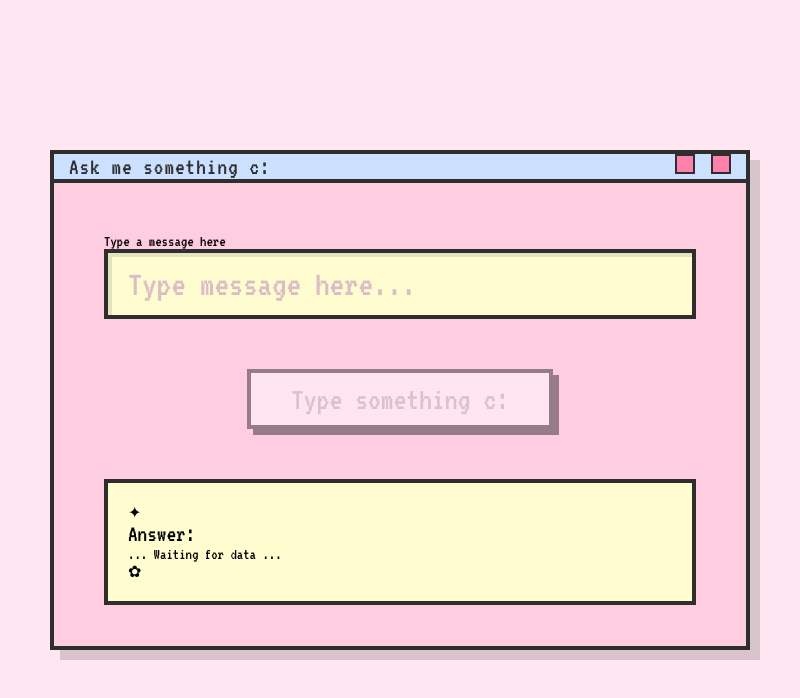
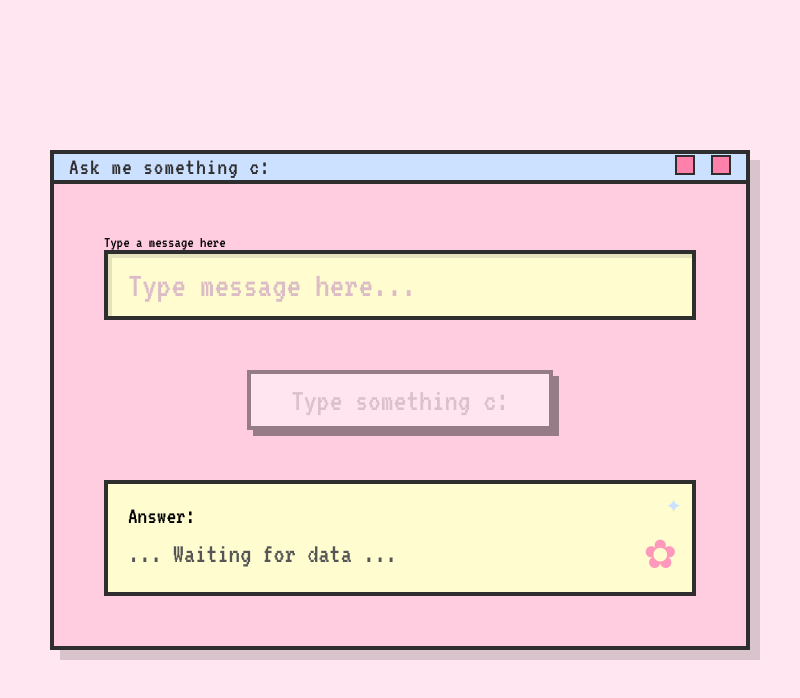
Before and after one commit to oskaars/IoT-voice-project, an Electron app: page public/index.html in a window 800 px wide. Drawn offline with Linux system fonts and the light colour scheme.

Commit message:
finished styles, add video opening in default browser

```diff
--- a/public/index.html
+++ b/public/index.html
@@ -135,6 +135,19 @@
             display: flex;
             flex-direction: column;
         }
+        .response-text{
+            font-size: 28px;
+            color: #555;
+            margin-top: 10px;
+            line-height: 1.2;
+        }
+        .decoration {
+            position: absolute;
+            font-size: 40px;
+            pointer-events: none;
+        }
+        .flower-1 { bottom: 15px; right: 15px; color: #ff99bb; }
+        .flower-2 { top: 10px; right: 10px; color: #cce0ff; font-size: 20px; }
     </style>
 </head>
 
```
Also changed, not shown: tools/youtube/searchYt.js (+20 -1 lines).
